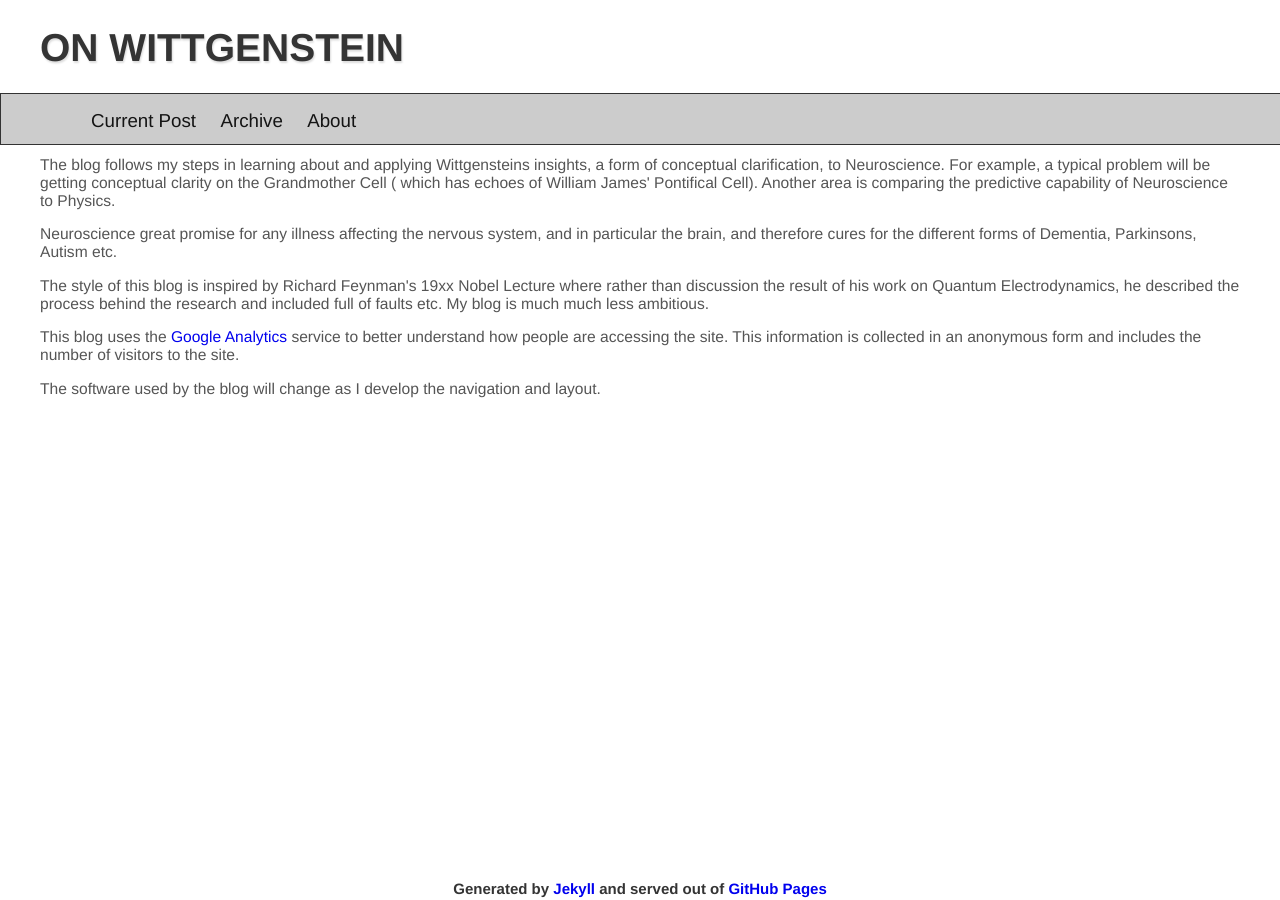
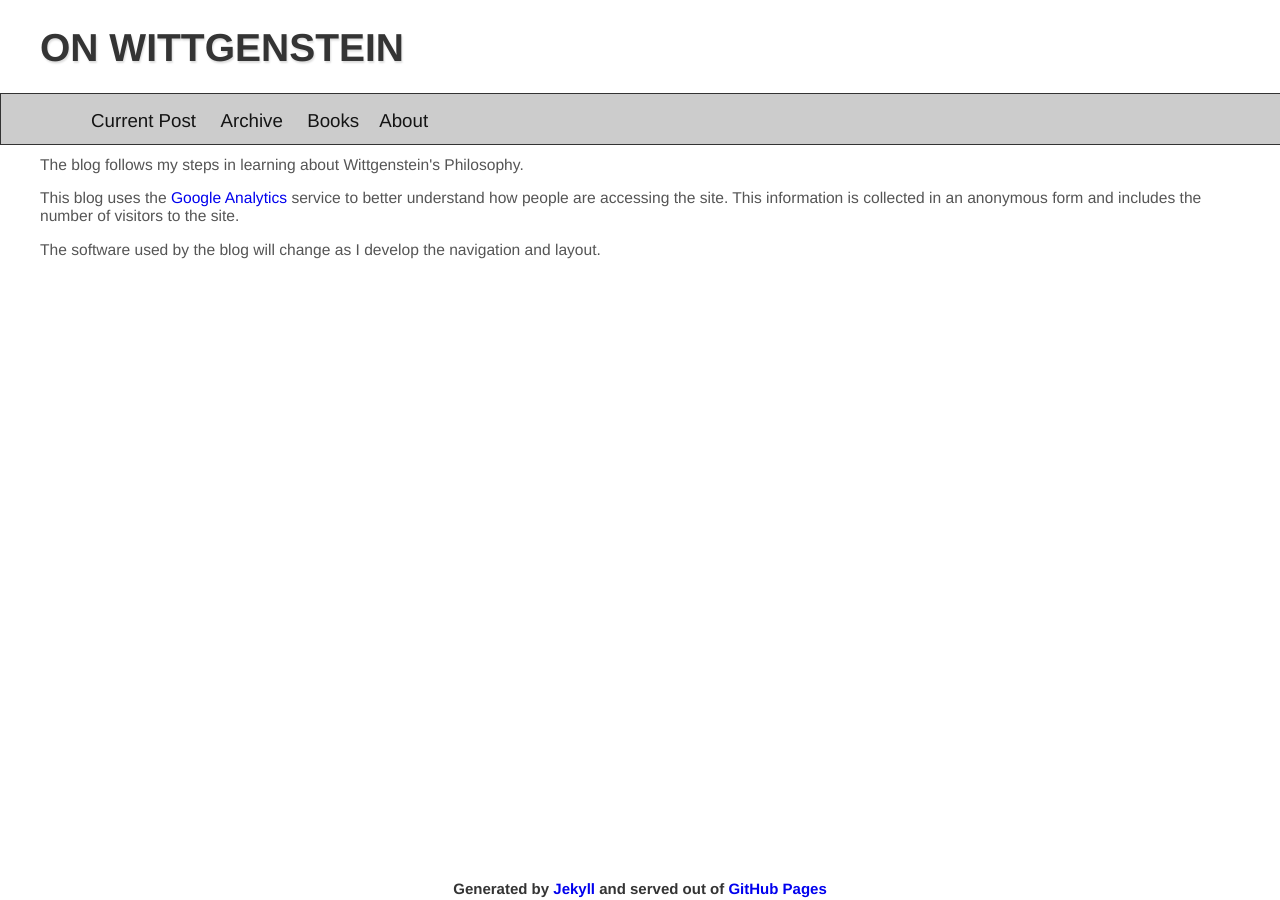
Before and after one commit to dtinblack/dtinblack.github.io, a Jekyll site: the page built from about.html, in a window 1280 px wide. Built offline with Jekyll 4.4.1, drawn with Linux system fonts in a browser that asks for light colours.

Commit message:
book option

```diff
--- a/_includes/menu.html
+++ b/_includes/menu.html
@@ -2,6 +2,7 @@
   <ul>
      <li><a href="/" class="button">Current Post</a></li>
      <li><a href="/archive.html" class="button">Archive</a></li>
+     <li><a href="/books.html" class="button">Books</a><li>
      <li><a href="/about.html" class="button">About</a></li>
    </ul>
 </menu>
--- a/about.html
+++ b/about.html
@@ -3,17 +3,8 @@ layout: default
 title: About
 ---
 
-<p> The blog follows my steps in learning about and applying Wittgensteins insights, a form of
-conceptual clarification, to Neuroscience. For example, a typical problem will be getting conceptual
-clarity on the Grandmother Cell ( which has echoes of William James' Pontifical Cell). Another area is
-comparing the predictive capability of Neuroscience to Physics.<br></p>
-
-<p> Neuroscience great promise for any illness affecting the nervous system, and in particular the brain,
-and therefore cures for the different forms of Dementia, Parkinsons, Autism etc. <br></p>
-
-<p> The style of this blog is inspired by Richard Feynman's 19xx Nobel Lecture where rather than
-discussion the result of his work on Quantum Electrodynamics, he described the process behind the research
-and included full of faults etc. My blog is much much less ambitious. <br></p>
+<p> The blog follows my steps in learning about Wittgenstein's Philosophy.
+<br></p>
 
 <p>This blog uses the <a href="http://www.google.co.uk/analytics/">Google Analytics</a> service to better understand how people are accessing the site. This information is collected in an
 anonymous form and includes the number of visitors to the site.<br></p>
```
Also changed, not shown: books.html (added, +7 -0 lines).
